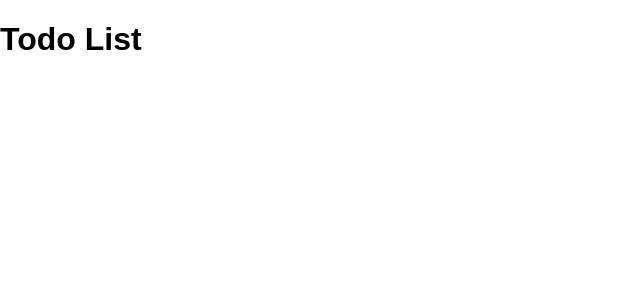
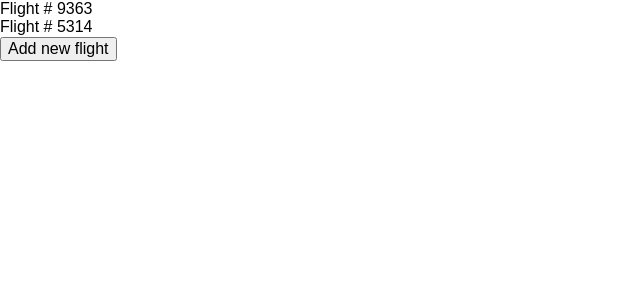
Before and after one commit to pampukhaleo/airport-board, a React app: page / in a window 1280 px wide. Shown: the top 300 px of the page, without its empty margins (0-640 px from the left). Built offline with nearby package versions, Linux system fonts and the light colour scheme.

Commit message:
store created

```diff
--- a/src/App.jsx
+++ b/src/App.jsx
@@ -1,7 +1,8 @@
 import React from 'react';
+import FlightsList from './flights/components/flightsList';
 
 function App() {
-  return <h1>Todo List</h1>;
+  return <FlightsList />;
 }
 
 export default App;
--- /dev/null
+++ b/src/flights/components/flightsList.jsx
@@ -0,0 +1,21 @@
+import React from 'react';
+import { useDispatch, useSelector } from 'react-redux';
+import { createFlight } from '../flightsSlice';
+
+const FlightsList = () => {
+  const flightList = useSelector(state => state.flights);
+  const dispatch = useDispatch();
+  return (
+    <>
+      {flightList.map(flight => (
+        <div>
+          {flight.name}
+          {flight.id}
+        </div>
+      ))}
+      <button onClick={() => dispatch(createFlight())}>Add new flight</button>
+    </>
+  );
+};
+
+export default FlightsList;
--- /dev/null
+++ b/src/flights/flightsSlice.js
@@ -0,0 +1,30 @@
+import { createSlice } from '@reduxjs/toolkit';
+
+const initialState = [
+  {
+    id: Math.round(Math.random() * 10000),
+    name: `Flight # `,
+  },
+  {
+    id: Math.round(Math.random() * 10000),
+    name: `Flight # `,
+  },
+];
+
+const flightsSlice = createSlice({
+  name: 'flights',
+  initialState,
+  reducers: {
+    createFlight: state => {
+      const newFlight = {
+        id: Math.round(Math.random() * 10000),
+        name: `Flight # `,
+      };
+      state.push(newFlight);
+    },
+  },
+});
+
+export const { createFlight } = flightsSlice.actions;
+
+export default flightsSlice.reducer;
--- a/src/index.jsx
+++ b/src/index.jsx
@@ -1,9 +1,15 @@
 import React from 'react';
 import { createRoot } from 'react-dom/client';
 import './index.scss';
+import { Provider } from 'react-redux';
 import App from './App.jsx';
+import store from './store';
 
 const rootElement = document.querySelector('#root');
 const root = createRoot(rootElement);
 
-root.render(<App />);
+root.render(
+  <Provider store={store}>
+    <App />
+  </Provider>,
+);
--- a/src/store.js
+++ b/src/store.js
@@ -7,3 +7,11 @@
 //
 // const composeEnhancers = window.__REDUX_DEVTOOLS_EXTENSION_COMPOSE__ || compose;
 // export const store = createStore(reducer, composeEnhancers(applyMiddleware(thunk)));
+import { configureStore } from '@reduxjs/toolkit';
+import flightsReducer from './flights/flightsSlice';
+
+export default configureStore({
+  reducer: {
+    flights: flightsReducer,
+  },
+});
```
